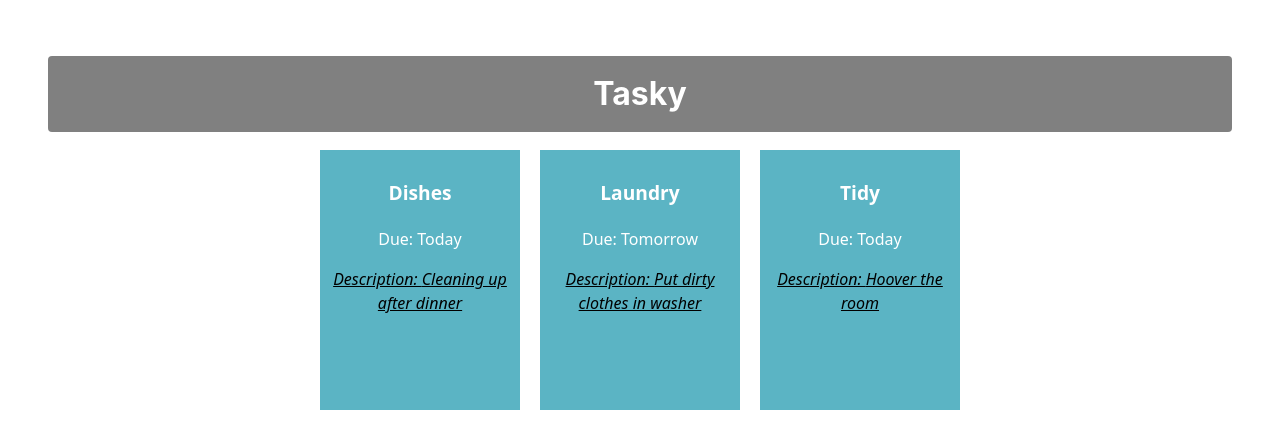
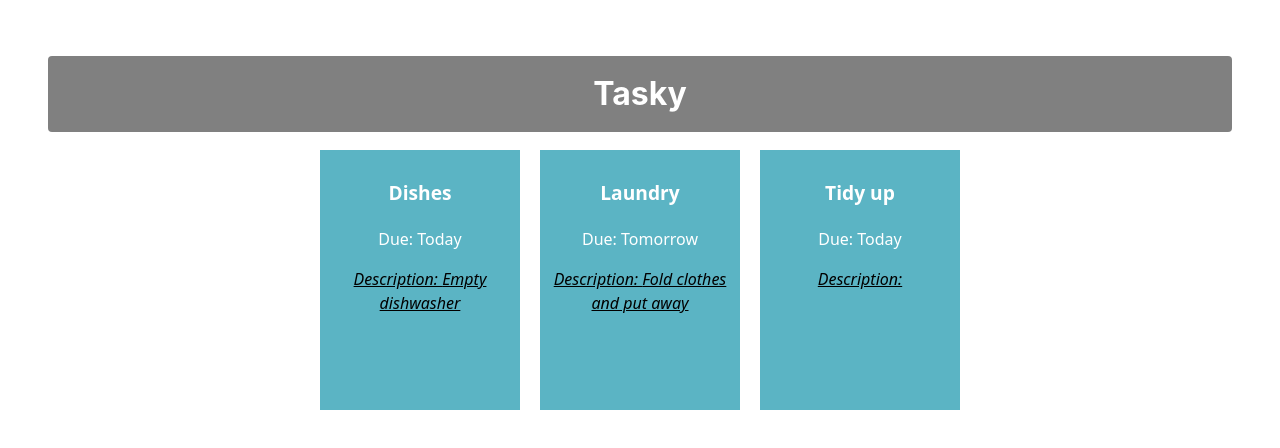
Before and after one commit to AgnieszkaaK/react-basics-labs, a React (Vite) app in the folder tasky/: page / in a window 1280 px wide. Shown: the top 448 px of the page. Built offline with nearby package versions, Linux system fonts and the light colour scheme.

Commit message:
Added task state

```diff
--- a/tasky/src/App.jsx
+++ b/tasky/src/App.jsx
@@ -1,19 +1,25 @@
+import React, { useState } from 'react';
 import './App.css';
 import Task from './components/Task';
 
 
 function App() {
+   const [ taskState, setTaskState ] = useState({
+    tasks: [
+      { title:"Dishes", description: "Empty dishwasher", deadline: "Today" },
+      { title: "Laundry", description: "Fold clothes and put away", deadline: "Tomorrow" },
+      { title: "Tidy up", deadline: "Today" }
+    ]
+  });
   return (
     <div className="container">
       <h1>Tasky</h1>
-<Task title="Dishes" deadline="Today" description="Cleaning up after dinner" />
-    <Task title="Laundry" deadline="Tomorrow" description="Put dirty clothes in washer">
-    </Task>
-
-<Task title="Tidy" deadline="Today" description="Hoover the room" />
-
+      <Task title={taskState.tasks[0].title} deadline={taskState.tasks[0].deadline} description={taskState.tasks[0].description} />
+      <Task title={taskState.tasks[1].title} deadline={taskState.tasks[1].deadline} description={taskState.tasks[1].description} />
+      <Task title={taskState.tasks[2].title} deadline={taskState.tasks[2].deadline} description={taskState.tasks[2].description} />
     </div>
   );
+
 }
 
 
```
